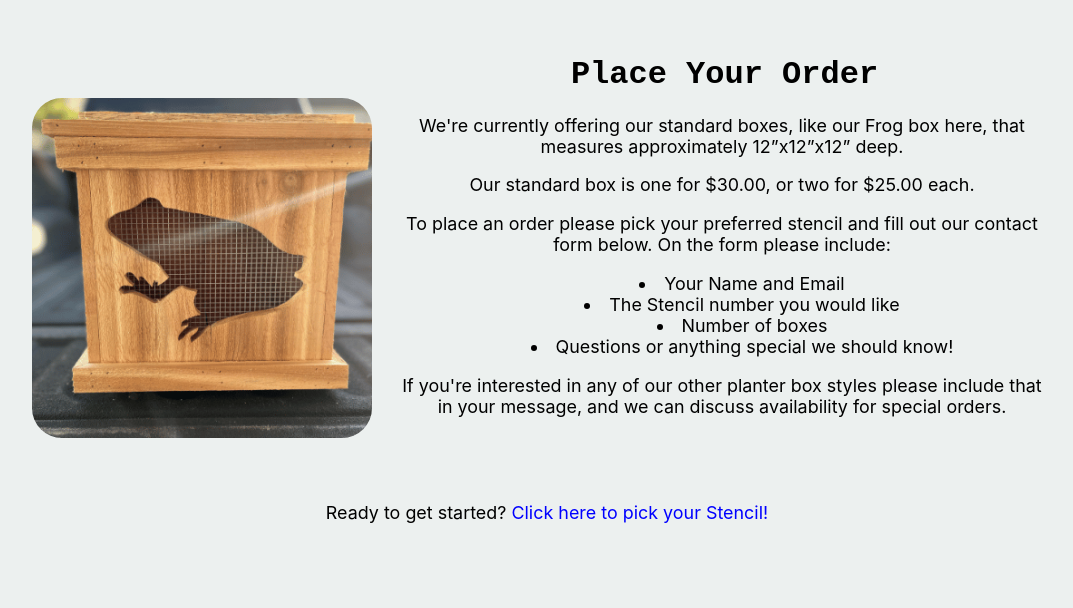
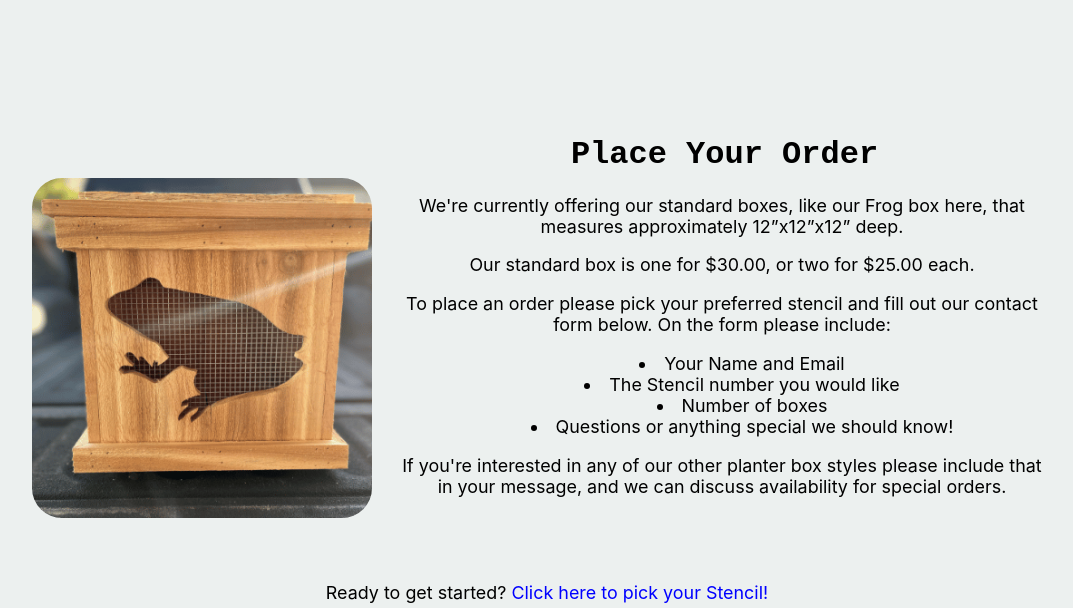
Before and after one commit to Shelcisco/Chucks-Planter-Boxes-, a React (Create React App) app: page /home in a window 1280 px wide. Shown: the part 1632-2240 px from the top of the page, without its empty margins (93-1166 px from the left). Built offline with nearby package versions, Linux system fonts and the light colour scheme.

Commit message:
Fix padding for large screens (Order section)

```diff
--- a/src/index.css
+++ b/src/index.css
@@ -560,10 +560,14 @@ form .form-input {
 /* For screens larger than 1200px (larger monitors) */
 @media (min-width: 1200px) {
   /* Adjust padding for various sections */
-  .C1,
-  .place {
+  .C1 {
     padding-top: 70px; /* Adjust as needed */
     padding-bottom: 200px; /* Adjust as needed */
+  }
+
+  .place {
+    padding-top: 150px; /* Adjust as needed */
+    padding-bottom: 205px; /* Adjust as needed */
   }
 
 
```
